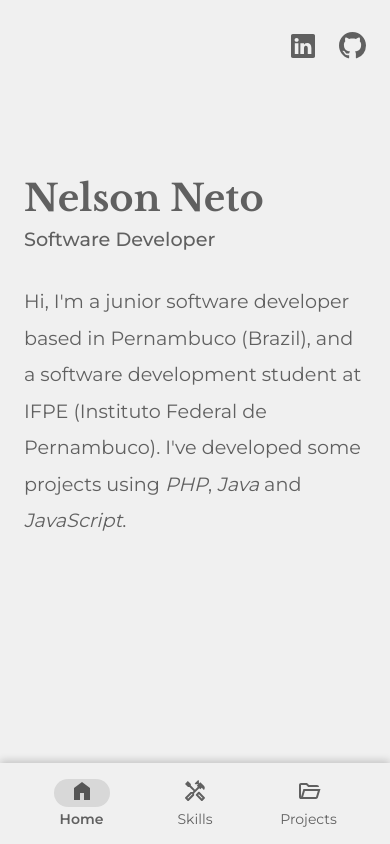
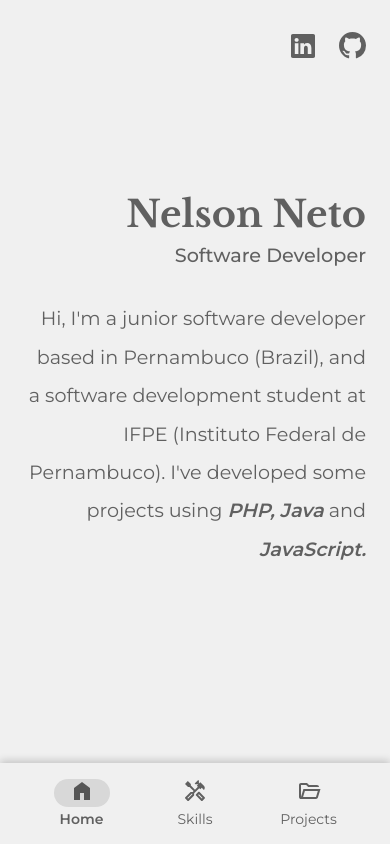
Before and after one commit to nhsneto/portfolio, a Next.js app: page / in a window 390 px wide. Built offline with nearby package versions, Linux system fonts and the light colour scheme.

Commit message:
Change home page's styles - Increase font weight of programming languages - Align text to the right - Remove breakpoint at 1280px

```diff
--- a/app/page.module.css
+++ b/app/page.module.css
@@ -1,6 +1,12 @@
 .container {
-  max-width: 712px;
-  margin: 5rem 1.5rem 0;
+  margin: 6rem 1.5rem 0;
+  display: flex;
+  justify-content: flex-end;
+}
+
+.content {
+  max-width: 600px;
+  text-align: right;
   color: var(--gray);
 }
 
@@ -17,23 +23,21 @@
 .about {
   margin-top: 2rem;
   font-size: 1.2rem;
-  line-height: 1.9;
+  line-height: 2;
+}
+
+.em {
+  font-weight: 600;
 }
 
 @media (min-width: 768px) {
   .container {
-    margin: 7rem 2.5rem 0 4.5rem;
+    margin: 6rem 2.5rem 0 0;
   }
 }
 
 @media (min-width: 1024px) {
   .container {
-    margin: 8rem 2.5rem 0 7rem;
+    margin: 10rem 2.5rem 0 0;
   }
 }
-
-@media (min-width: 1280px) {
-  .container {
-    margin: 8rem 2.5rem 0 15rem;
-  }
-}
--- a/app/page.tsx
+++ b/app/page.tsx
@@ -6,16 +6,20 @@ export default function Home() {
   return (
     <Layout>
       <div className={styles.container}>
+        <div className={styles.content}>
           <h1 className={styles.title}>Nelson Neto</h1>
           <p className={`${styles.subtitle} ${montserrat.className}`}>
             Software Developer
           </p>
           <p className={`${styles.about} ${montserrat.className}`}>
-          Hi, I&apos;m a junior software developer based in Pernambuco (Brazil),
-          and a software development student at <abbr>IFPE</abbr> (Instituto
-          Federal de Pernambuco). I&apos;ve developed some projects using{" "}
-          <em>PHP</em>, <em>Java</em> and <em>JavaScript</em>.
+            Hi, I&apos;m a junior software developer based in Pernambuco
+            (Brazil), and a software development student at <abbr>IFPE</abbr>{" "}
+            (Instituto Federal de Pernambuco). I&apos;ve developed some projects
+            using <em className={styles.em}>PHP,</em>{" "}
+            <em className={styles.em}>Java</em> and{" "}
+            <em className={styles.em}>JavaScript.</em>
           </p>
+        </div>
       </div>
     </Layout>
   );
```
Lines whose indentation alone changed are shown as unchanged.
